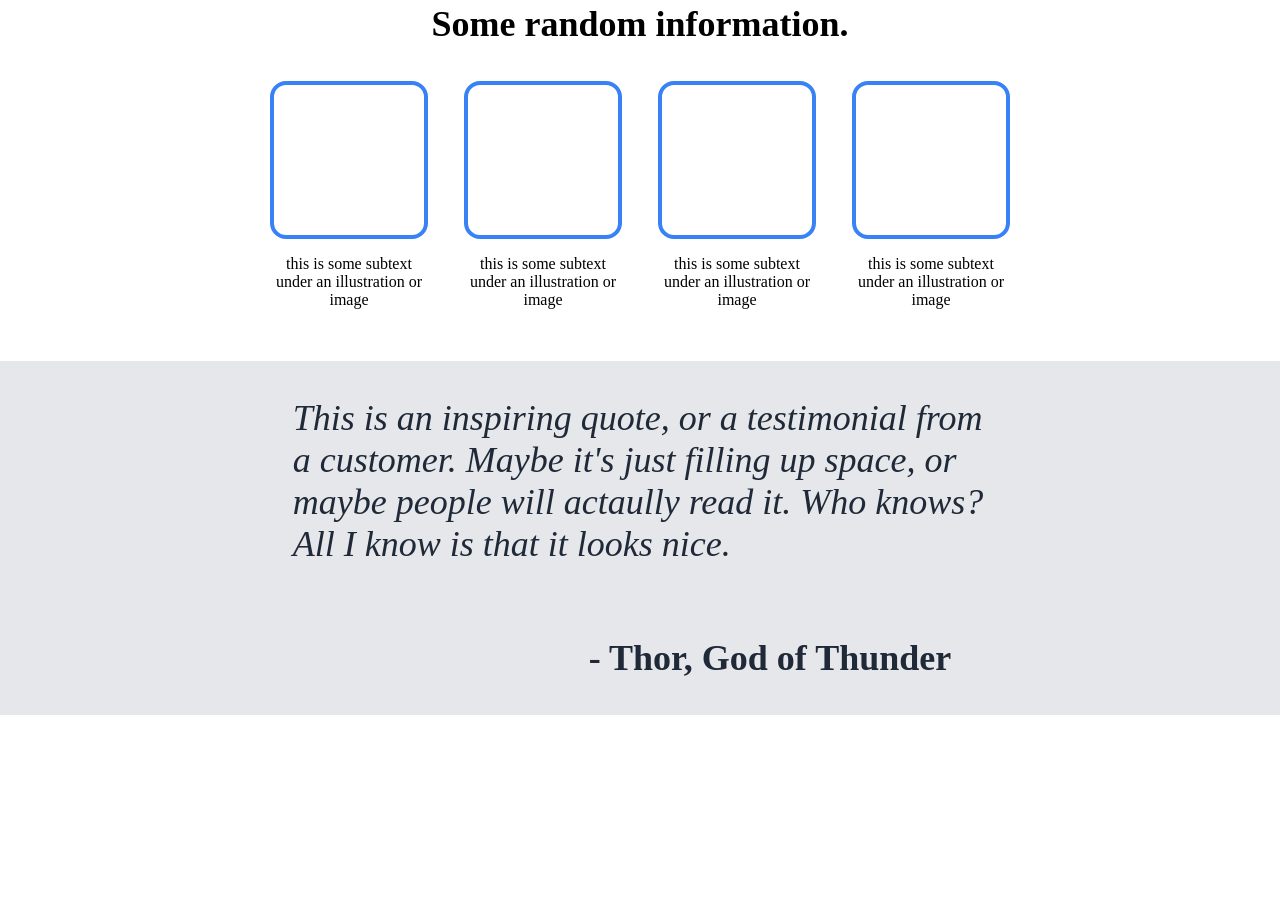
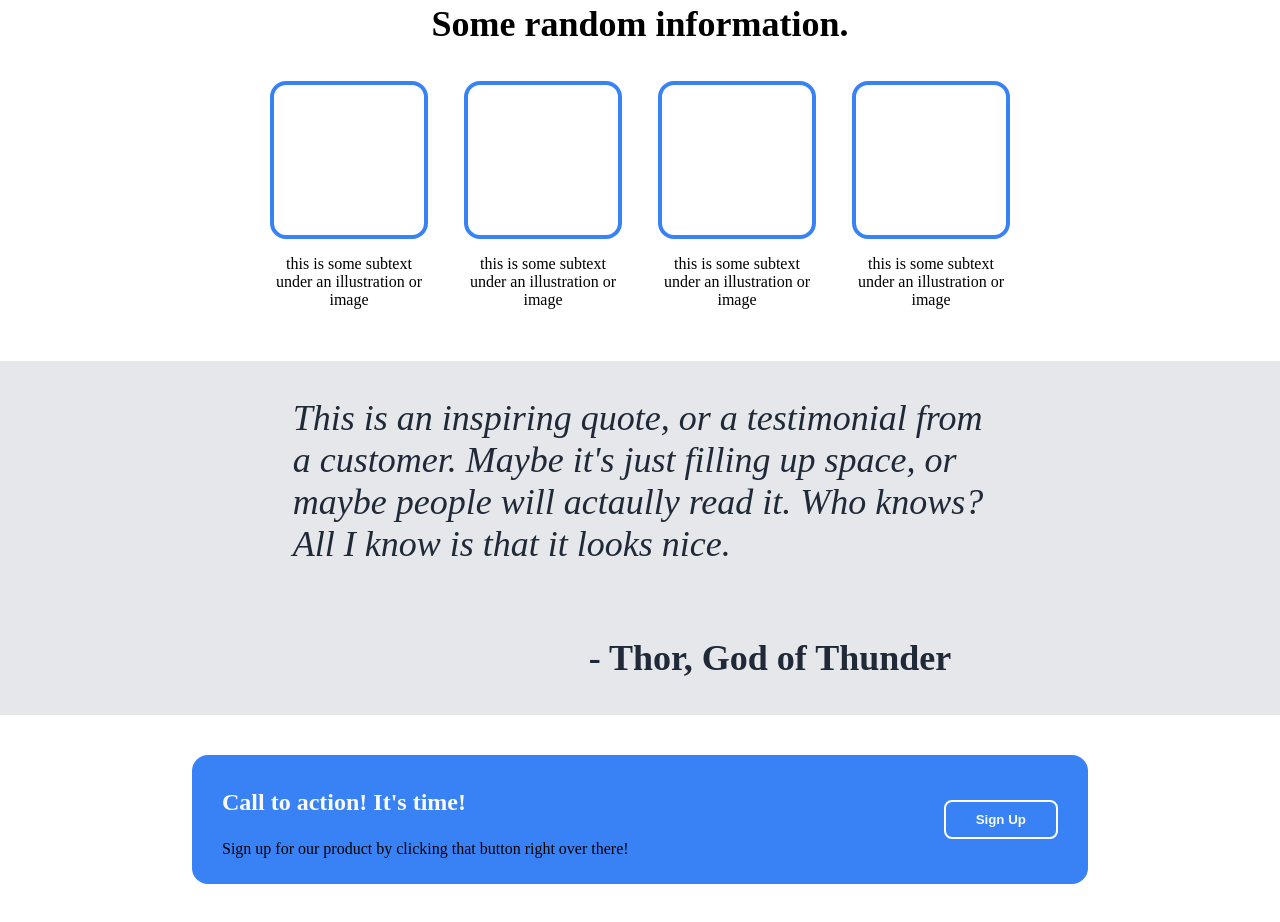
Before and after one commit to LukasBauza/landing-page, a plain HTML site: page index.html in a window 1280 px wide. Shown: the part 456-1378 px from the top of the page. Before the commit the page ends 1171 px from the top, so only its background shows below. Drawn offline with Linux system fonts and the light colour scheme.

Commit message:
sign up section html and css complete

```diff
--- a/index.html
+++ b/index.html
@@ -56,5 +56,13 @@
             </p>
             <p class='name'>- Thor, God of Thunder</p>
         </div>
+
+        <div class='sign-up'>
+            <div class='left'>
+                <p class='title'>Call to action! It's time!</p>
+                <p class'text'>Sign up for our product by clicking that button right over there!</p>
+            </div>
+            <a href='#'><button>Sign Up</button></a>
+        </div>
     </body>
 </html>
--- a/style.css
+++ b/style.css
@@ -55,7 +55,7 @@ body {
             font-weight: bold;
             color: #F9FAF8;
             background: #3882F6;
-            padding: 10px 20px 10px 20px;
+            padding: 10px 30px 10px 30px;
             border: none;
             border-radius: 8px;
         }
@@ -123,3 +123,30 @@ body {
         margin: 36px 36px 36px 0px;
     }
 }
+
+.sign-up {
+    display: flex;
+    justify-content: space-between;
+    background-color: #3882F6;
+    align-items: center;
+    border-radius: 16px;
+    margin: 40px 15% 40px 15%;
+    padding: 10px 30px 10px 30px;
+
+    .left {
+        .title {
+            font-size: 24px;
+            font-weight: bold;
+            color: #F9FAF8;
+        }
+    }
+
+    button {
+        font-weight: bold;
+        color: #F9FAF8;
+        background: #3882F6;
+        padding: 10px 30px 10px 30px;
+        border: 2px solid white;
+        border-radius: 8px;
+    }
+}
```
